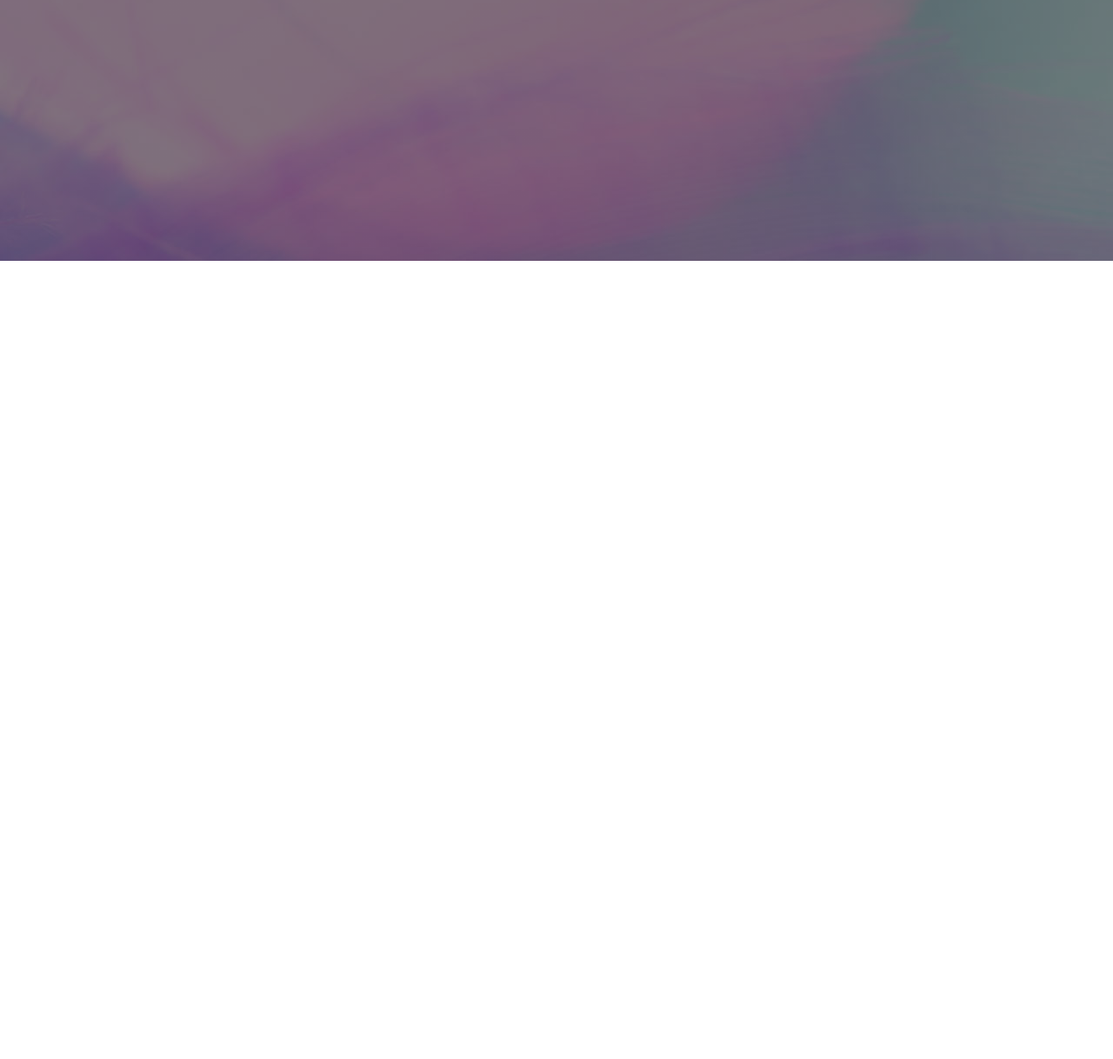
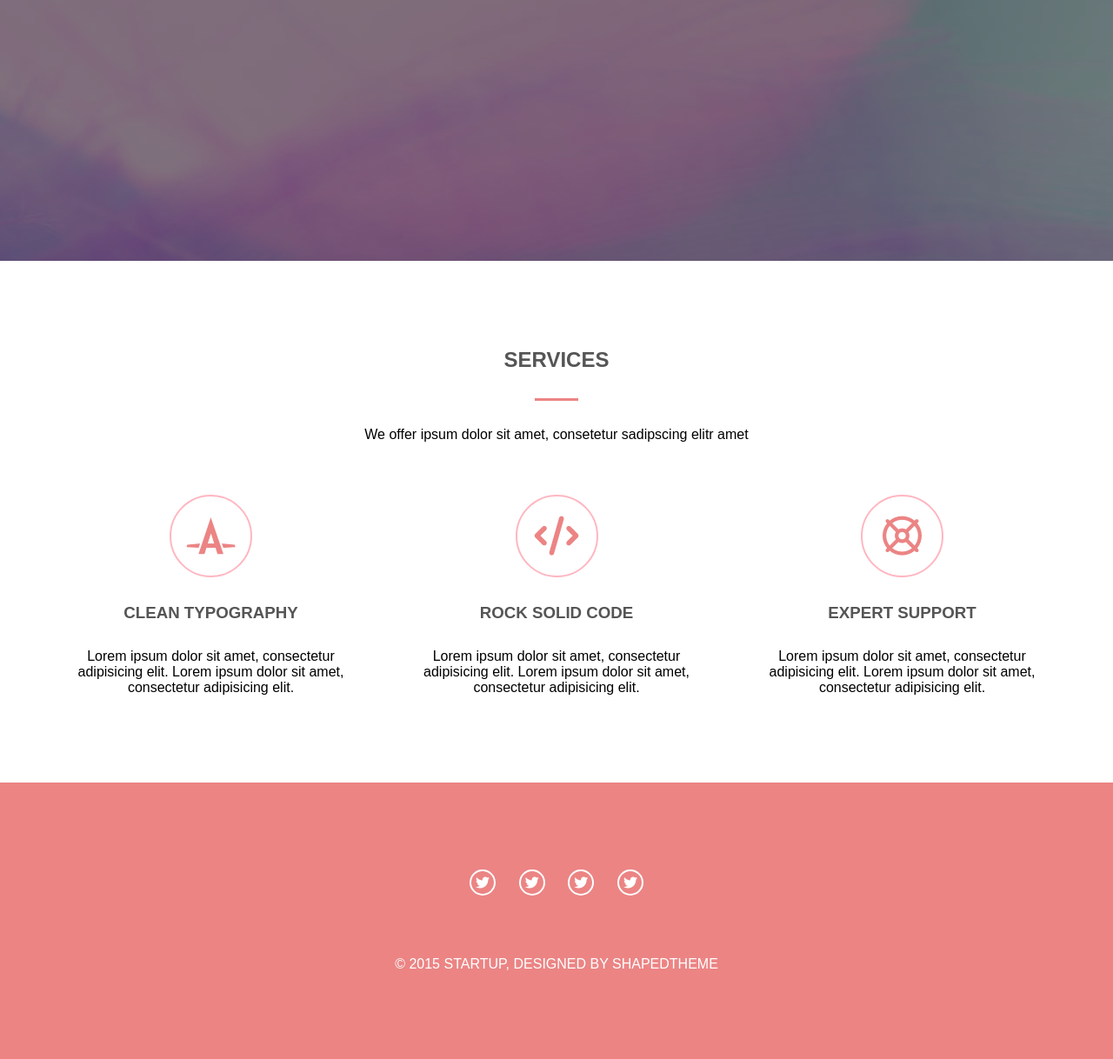
Before and after one commit to Alina-1201/lesson-9, a plain HTML site: page index.html in a window 1280 px wide. Shown: the part 500-1718 px from the top of the page at 87% size. Before the commit the page ends 800 px from the top, so only its background shows below. Drawn offline with Linux system fonts and the light colour scheme.

Commit message:
Update index.html

```diff
--- a/index.html
+++ b/index.html
@@ -4,8 +4,9 @@
     <meta charset="UTF-8">
     <meta http-equiv="X-UA-Compatible" content="IE=edge">
     <meta name="viewport" content="width=device-width, initial-scale=1.0">
-    <title>Document</title>
+    <title>STARTUP</title>
     <link rel="stylesheet" href="css/main.css">
+    <link rel="stylesheet" href="all.min.css">
 </head>
 <body>
     <header class="header">
@@ -16,13 +17,13 @@
           </a>
           <nav class="nav">
               <ul class="nav-list">
-                  <li><a href="#">Home</a></li>
-                  <li><a href="#">Services</a></li>
-                  <li><a href="#">About</a></li>
-                  <li><a href="#">Works</a></li>
-                  <li><a href="#">Blog</a></li>
-                  <li><a href="#">Clients</a></li>
-                  <li><a href="#">Contact</a></li>
+                  <li class="nav-item"><a href="#">Home</a></li>
+                  <li class="nav-item"><a href="#">Services</a></li>
+                  <li class="nav-item"><a href="#">About</a></li>
+                  <li class="nav-item"><a href="#">Works</a></li>
+                  <li class="nav-item"><a href="#">Blog</a></li>
+                  <li class="nav-item"><a href="#">Clients</a></li>
+                  <li class="nav-item"><a href="#">Contact</a></li>
               </ul>
           </nav>
         </section>
@@ -32,6 +33,52 @@
             <a href="#" class="btn">Get started</a>
         </section>
     </header>
-</div>
+   <main class="main">
+       <div class="conteiner">
+           <section class="main-text">
+               <h2>services</h2>
+               <div class="line"></div>
+               <p>
+                We offer ipsum dolor sit amet, consetetur sadipscing elitr amet
+               </p>
+           </section>
+           <section class="main-blocks">
+                <div class="block">
+                    <div class="img">
+                        <i class="fab fa-autoprefixer"></i>
+                    </div>
+                    <h3>CLEAN TYPOGRAPHY</h3>
+                    <p>Lorem ipsum dolor sit amet, consectetur adipisicing elit. Lorem ipsum dolor sit amet, consectetur adipisicing elit.</p>
+                </div>
+                <div class="block">
+                    <div class="img">
+                        <i class="fas fa-code"></i>
+                    </div>
+                    <h3>ROCK SOLID CODE</h3>
+                    <p>Lorem ipsum dolor sit amet, consectetur adipisicing elit. Lorem ipsum dolor sit amet, consectetur adipisicing elit.</p>
+                </div>
+                <div class="block">
+                    <div class="img">
+                        <i class="far fa-life-ring"></i>
+                    </div>
+                    <h3>EXPERT SUPPORT</h3>
+                    <p>Lorem ipsum dolor sit amet, consectetur adipisicing elit. Lorem ipsum dolor sit amet, consectetur adipisicing elit.</p>
+                </div>
+           </section>
+       </div>
+   </main>
+   <footer class="footer">
+       <div class="conteiner">
+           <section class="link">
+               <a href="#" class="twitter"><i class="fab fa-twitter"></i></a>
+               <a href="#" class="twitter"><i class="fab fa-twitter"></i></a>
+               <a href="#" class="twitter"><i class="fab fa-twitter"></i></a>
+               <a href="#" class="twitter"><i class="fab fa-twitter"></i></a>
+            </section>
+            <section class="footer-text">
+                © 2015 STARTUP, DESIGNED BY SHAPEDTHEME
+            </section>
+       </div>
+   </footer>
 </body>
 </html>
```
